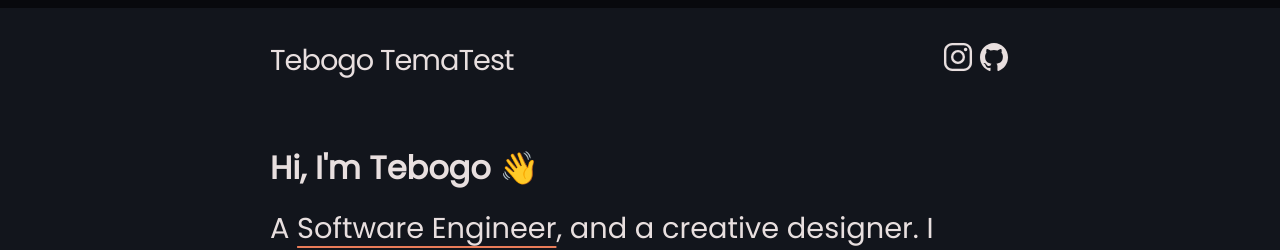
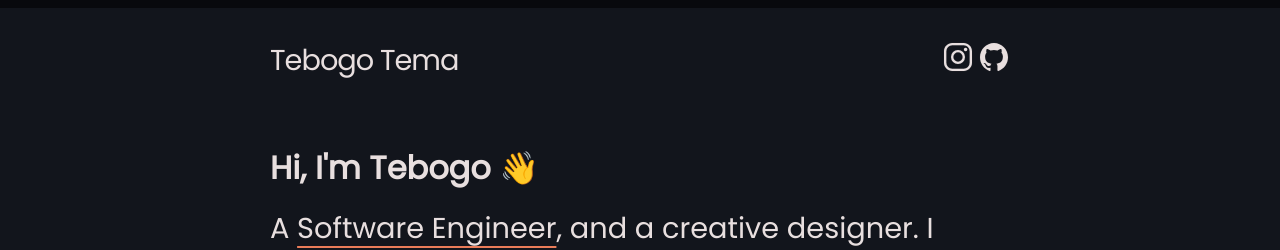
Before and after one commit to feelthedimez/feelthedimez.github.io, a Jekyll site: the page built from index.markdown, in a window 1280 px wide. Shown: the top 250 px of the page. Built offline with Jekyll 4.4.1, drawn with Linux system fonts in a browser that asks for light colours.

Commit message:
Update _config.yml

```diff
--- a/_config.yml
+++ b/_config.yml
@@ -18,7 +18,7 @@
 # You can create any custom variable you would like, and they will be accessible
 # in the templates via {{ site.myvariable }}.
 
-title: Tebogo TemaTest
+title: Tebogo Tema
 email: dime.tema@gmail.com
 description: >- # this means to ignore newlines until "baseurl:"
   Tebogo Tema is a software engineer in progress. The purpose of this blog/website is to document my journey,
```
